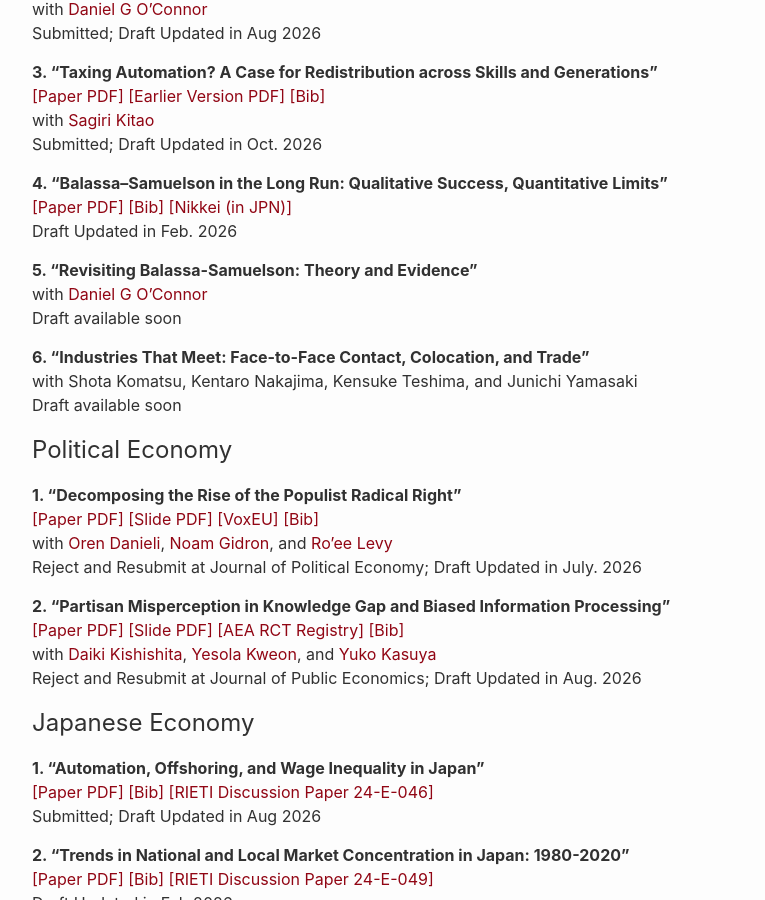
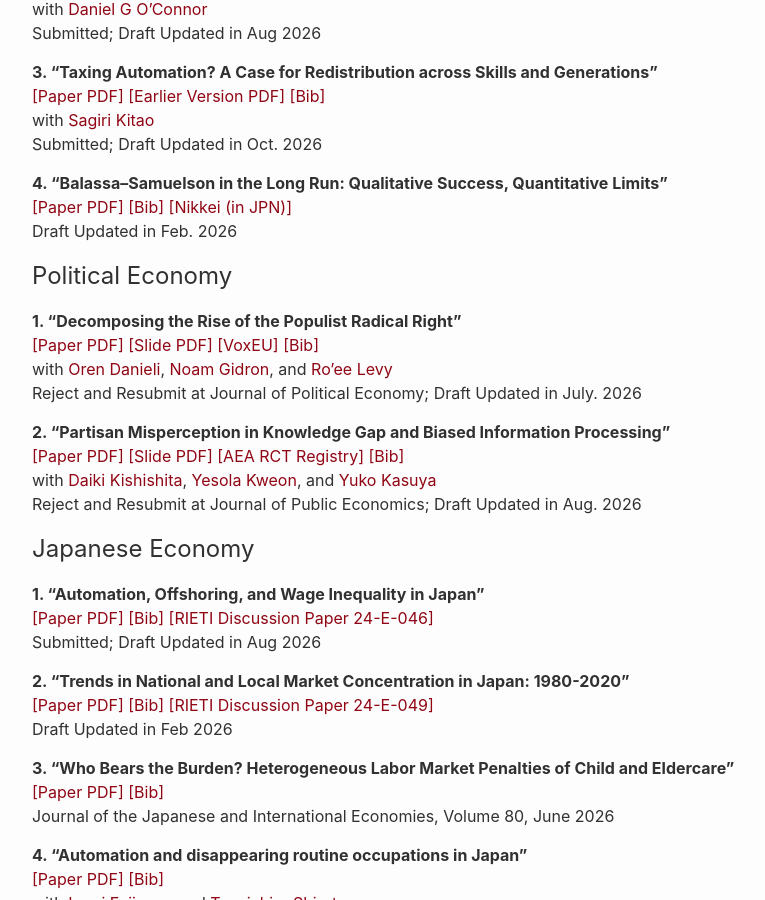
Before and after one commit to shinnkikuchi/shinnkikuchi.github.io, a Jekyll site: the page built from index.md, in a window 1280 px wide and 900 px high, scrolled down 693 px. Shown: the whole window, without its empty margins (188-953 px from the left). Built offline with Jekyll 4.4.1, drawn with Linux system fonts in a browser that asks for light colours.

Commit message:
Update index.md

```diff
--- a/index.md
+++ b/index.md
@@ -56,20 +56,6 @@ Submitted; Draft Updated in Oct. 2026
 Draft Updated in Feb. 2026
 <br>
 
-**5. "Revisiting Balassa-Samuelson: Theory and Evidence"**
-<br>
-with  <a href="https://www.danielgoconnor.com" target="_blank">Daniel G O'Connor</a>
-<br>
-Draft available soon
-<br>
-
-
-**6. "Industries That Meet: Face-to-Face Contact, Colocation, and Trade"**
-<br>
-with Shota Komatsu, Kentaro Nakajima, Kensuke Teshima, and Junichi Yamasaki
-<br>
-Draft available soon
-<br>
 
 ## Political Economy
 
```
